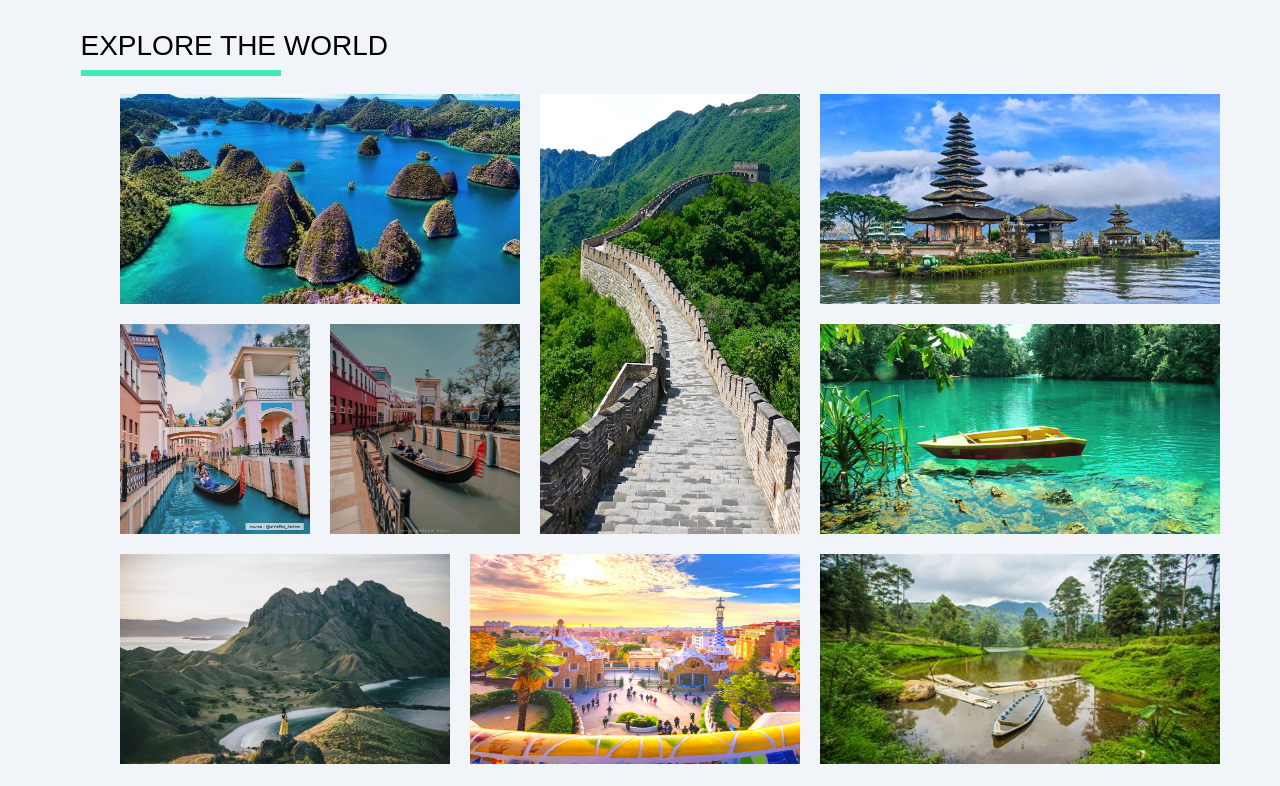
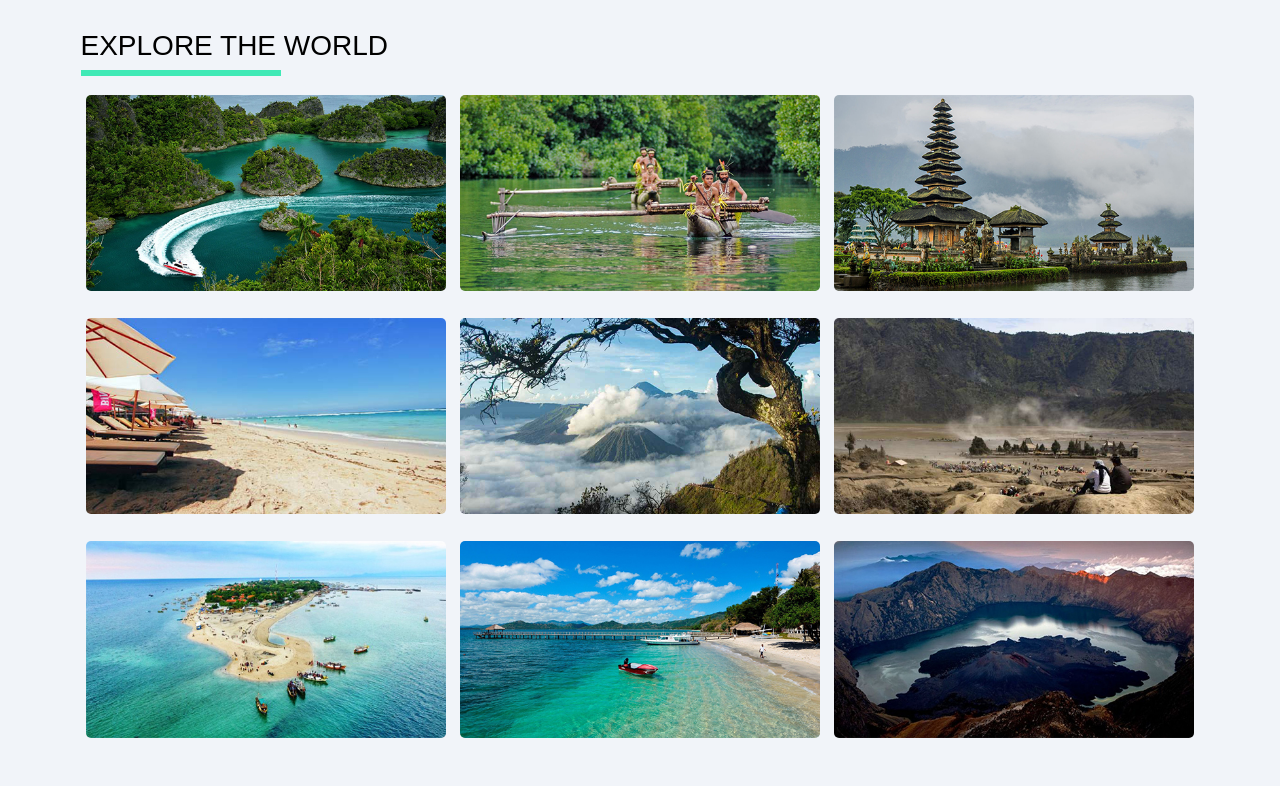
Before and after one commit to wdp-08/final-project-1-group3, a website: page pages/portofolio.html in a window 1280 px wide. Shown: the part 126-912 px from the top of the page. Drawn offline with nearby package versions, Linux system fonts and the light colour scheme.

Commit message:
update v3

```diff
--- /dev/null
+++ b/assets/css/img-portofolio.css
@@ -0,0 +1,12 @@
+.wrapper{
+    display: grid;
+    grid-template-columns: repeat(auto-fit, minmax(300px, 1fr));
+    grid-gap: 3px;
+}
+img{
+    width: 100%;
+    border-radius: 5px;
+}
+.box{
+    padding: 5px;
+}
--- a/assets/css/style.css
+++ b/assets/css/style.css
@@ -355,7 +355,7 @@ td {
 
 }
 
-@media screen and (max-width: 480px){
+@media screen and (max-width: 550px){
   .navbar-collapse {
     background-color: rgb(255, 255, 255);
     padding: 10px;
--- a/assets/js/script.js
+++ b/assets/js/script.js
@@ -84,7 +84,7 @@ function showData() {
         html += '</div>';
         html += '</div>';
         html += '<hr>';
-        html += '<h5 class="card-text fw-bold" style="font-size: 17px;">Departure TIme: ' + element.date + '</h5>';
+        html += '<h5 class="card-text fw-bold" style="font-size: 17px;">Departure Time: ' + element.date + '</h5>';
         html += '<p class="card-text" style="font-size: 14px;">' + element.tour + '</p>';
         html += '<p class="card-text" style="font-size: 14px;">' + element.parti + ' Ticket</p>';
         html += '<h5 class="card-text" style="font-size: 14px; color: green;">Price: ' + element.total + '</h5>';
--- a/pages/portofolio.html
+++ b/pages/portofolio.html
@@ -14,6 +14,7 @@
     <link href="https://cdnjs.cloudflare.com/ajax/libs/font-awesome/4.7.0/css/font-awesome.min.css" rel="stylesheet">
     <link rel="stylesheet" href="../assets/css/style_testimoni.css">
     <link rel="stylesheet" href="../assets/css/style.css">
+    <link rel="stylesheet" href="../assets/css/img-portofolio.css">
     <title>H3aling</title>
 </head>
 <body>
@@ -33,12 +34,9 @@
           </div>
           <form class="d-flex mx-auto" role="search">
             <a href="/pages/login.html">
-              <button type="button" class="btn btn-light me-2" style="font-size: small;">Login</button>
+                <button id="logoutBtn" type="button" class="btn btn-light mx-2">Logout</button>
             </a>
-            <a href="/pages/register.html">
-              <button class="btn btn-info" type="button" style="color: white; font-size: small;">Register</button>
-            </a>
-          </form>
+        </form>
       </div>
   </section>
 
@@ -78,63 +76,17 @@
         <div class="container">
             <h2 class="text-uppercase" style="margin-top: 80px;">explore The World</h2>
             <div style="border-top: 6px solid #40e9b6 ; height: 2px; width: 200px; "></div>
-        </div>
-        <div class="container">
-            <div id="main" style="height: 700px;">
-                <ul id="tiles" style="list-style: none;">
-                    <li style="position: absolute; left: 120px; top: 220px;">
-                        <a href="../assets/img/gbr.jpeg" rel="lightbox" class="cboxElement">
-                        <img src="../assets/img/gbr.jpeg" width="400px" height="210px" class="img"></a>
-                    </li>
-                </ul>
-                <ul id="tiles" style="list-style: none;">
-                    <li style="position: absolute; left: 120px; top: 450px;">
-                        <a href="../assets/img/gbr5.jpg" rel="lightbox" class="cboxElement">
-                        <img src="../assets/img/gbr5.jpg" width="190px" height="210px" class="img"></a>
-                    </li>
-                </ul>
-                <ul id="tiles" style="list-style: none;">
-                    <li style="position: absolute; left: 330px; top: 450px;">
-                        <a href="../assets/img/gbr6.jpg" rel="lightbox" class="cboxElement">
-                        <img src="../assets/img/gbr6.jpg" width="190px" height="210px" class="img"></a>
-                    </li>
-                </ul>
-                <ul id="tiles" style="list-style: none;">
-                    <li style="position: absolute; left: 120px; top: 680px;">
-                        <a href="../assets/img/gbr8.jpg" rel="lightbox" class="cboxElement">
-                        <img src="../assets/img/gbr8.jpg" width="330px" height="210px" class="img"></a>
-                    </li>
-                </ul>
-                <ul id="tiles" style="list-style: none;">
-                    <li style="position: absolute; left: 540px; top: 220px;">
-                        <a href="../assets/img/gbr2.jpg" rel="lightbox" class="cboxElement">
-                        <img src="../assets/img/gbr2.jpg" width="260px" height="440px" class="img"></a>
-                    </li>
-                </ul>
-                <ul id="tiles" style="list-style: none;">
-                    <li style="position: absolute; left: 470px; top: 680px;">
-                        <a href="../assets/img/gbr7.jpg" rel="lightbox" class="cboxElement">
-                        <img src="../assets/img/gbr7.jpg" width="330px" height="210px" class="img"></a>
-                    </li>
-                </ul>
-                <ul id="tiles" style="list-style: none;">
-                    <li style="position: absolute; left: 820px; top: 220px;">
-                        <a href="../assets/img/gbr3.jpg" rel="lightbox" class="cboxElement">
-                        <img src="../assets/img/gbr3.jpg" width="400px" height="210px" class="img"></a>
-                    </li>
-                </ul>
-                <ul id="tiles" style="list-style: none;">
-                    <li style="position: absolute; left: 820px; top: 450px;">
-                        <a href="../assets/img/gbr4.jpg" rel="lightbox" class="cboxElement">
-                        <img src="../assets/img/gbr4.jpg" width="400px" height="210px" class="img"></a>
-                    </li>
-                </ul>
-                <ul id="tiles" style="list-style: none;">
-                    <li style="position: absolute; left: 820px; top: 680px;">
-                        <a href="../assets/img/gbr9.jpg" rel="lightbox" class="cboxElement">
-                        <img src="../assets/img/gbr9.jpg" width="400px" height="210px" ></a>
-                    </li>
-                </ul>
+
+            <div class="wrapper">
+                <div class="box mt-3"><img src="/assets/img/dt-ampat.jpg" alt="" style="width: 360px;"></div>
+                <div class="box mt-3"><img src="/assets/img/dt-ampat2.jpg" alt="" style="width: 360px;"></div>
+                <div class="box mt-3"><img src="/assets/img/dt-bali.jpg" alt="" style="width: 360px;"></div>
+                <div class="box mt-3"><img src="/assets/img/dt-bali2.jpg" alt="" style="width: 360px;"></div>
+                <div class="box mt-3"><img src="/assets/img/dt-bromo.jpg" alt="" style="width: 360px;"></div>
+                <div class="box mt-3"><img src="/assets/img/dt-bromo2.jpg" alt="" style="width: 360px;"></div>
+                <div class="box mt-3"><img src="/assets/img/dt-gili.jpg" alt="" style="width: 360px;"></div>
+                <div class="box mt-3"><img src="/assets/img/dt-lombok.jpg" alt="" style="width: 360px;"></div>
+                <div class="box mt-3"><img src="/assets/img/dt-lombok2.jpg" alt="" style="width: 360px;"></div>
             </div>
         </div>
       </section>
```
Also changed, not shown: assets/js/index.js (+11 -8 lines), pages/About us.html (+4 -3 lines), pages/Blog.html (+4 -3 lines), pages/contact.html (+24 -18 lines), pages/home.html (+12 -16 lines).
